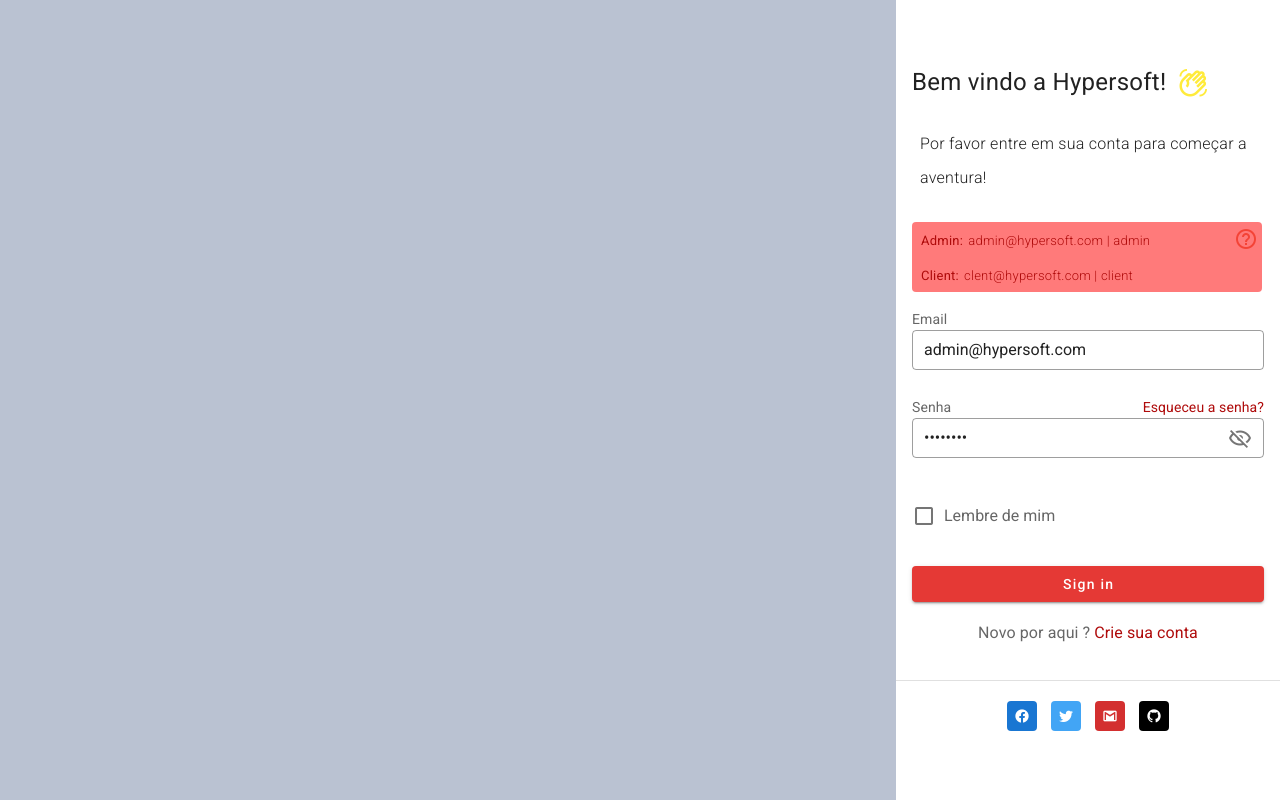
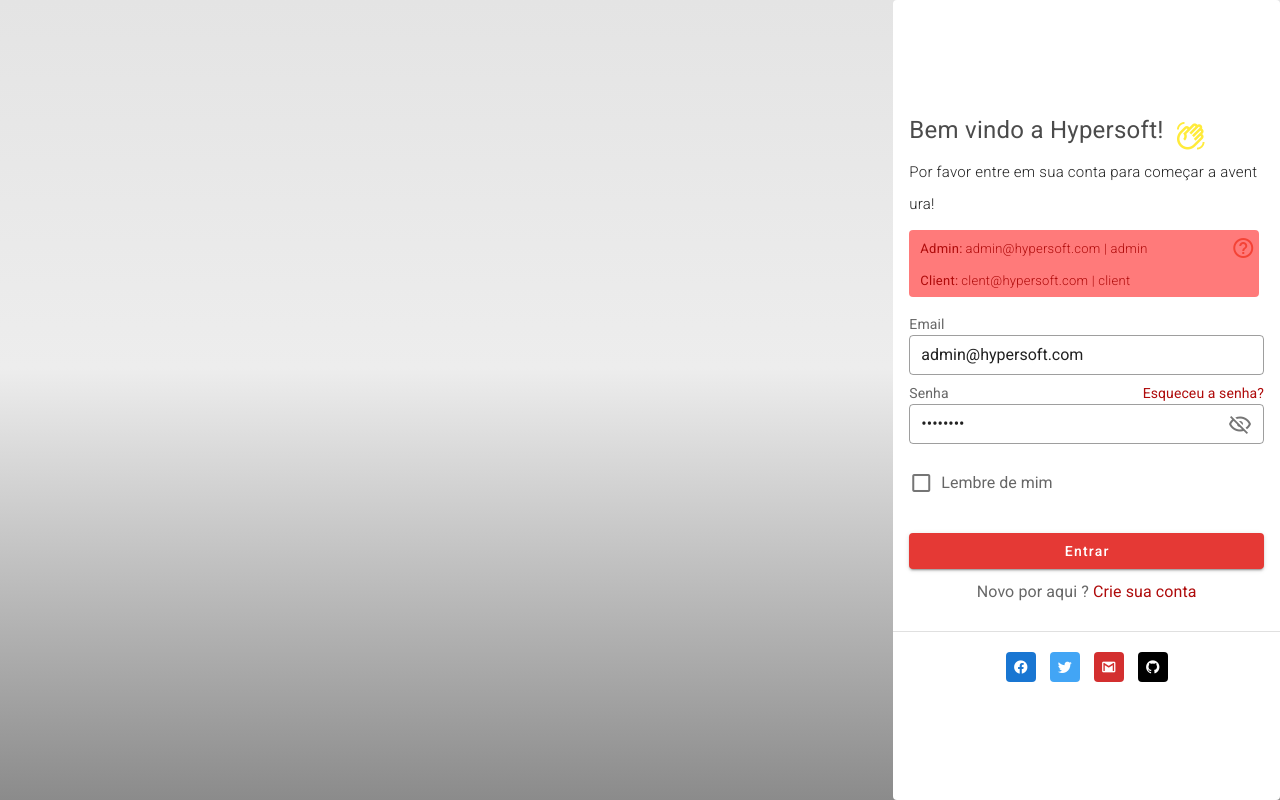
Before and after one commit to heitorgonc/HyperLogin, a Vue app: page / in a window 1280 px wide. Built offline with nearby package versions, Linux system fonts and the light colour scheme.

Commit message:
login page done

```diff
--- a/src/assets/css/style.css
+++ b/src/assets/css/style.css
@@ -1,4 +1,8 @@
 /*GLOBAL*/
+html { overflow-y: auto }
+
+
+/*LOGIN HOME*/
 .login-home{
     display: flex;
     height: 100vh;
@@ -7,7 +11,19 @@
     display: flex;
     flex-direction: row;
 }
-html { overflow-y: auto }
+.login-background-gradient{
+    background: rgb(228,228,228);
+    background: linear-gradient(180deg, rgba(228,228,228,1) 0%, rgba(237,237,237,1) 46%, rgba(139,139,139,1) 100%);
+}
+.login-logo{
+    width: 120px
+}
+.login-bar{
+    width: 120px;
+    height: 120px;
+}
+
+
 
 /*LOGIN BANNER*/
 .banner{
@@ -15,13 +31,9 @@
     align-items: center;
     justify-content: center;
     flex: 2;
-    background-color: #a4afc4c0;
-    height: 100%;
+    height: 100vh;
 }
-.banner-background-gradient{
-    background: rgb(12,75,61);
-    background: linear-gradient(0deg, rgba(12,75,61,1) 0%, rgba(9,179,177,1) 46%, rgba(40,117,116,1) 100%);
-}
+
 
 
 
@@ -37,10 +49,13 @@
 .form-title{
     font-size: 1.5rem;
     font-weight: 400;
+    color: rgba(0, 0, 0, 0.705);
+    margin-bottom: 10px;
 }
 .form-subtitle{
-    font-size: medium;
+    font-size: 15px;
     font-weight: 300;
+    margin-bottom: 10px;
 }
 .help{
     background-color: #ff000085;
@@ -53,8 +68,8 @@
     color: #af0b0b;
     font-size: small;
     font-weight: 400;
-    margin-left: 5px;
-    margin-right: 5px;
+    margin-left: 7px;
+    margin-right: 3px;
 }
 .help-text{
     color: #af0b0b;
@@ -62,8 +77,9 @@
     font-weight: 300;
     margin-right: 5px;
 }
-.login-tf{
+.login-textfield{
     text-decoration: none;
+    height: 47px;
 }
 .login-btn-text{
     color: #fff;
@@ -87,10 +103,23 @@
     .form-subtitle{
         font-size: 14px;
     }
+    .banner{
+        display: none;
+    }
+    .login-background-gradient{
+        background: #fff;
+        background-color: #fff;
+    }
+    .login-home{
+        flex-direction: column;
+    }
 }
 @media only screen and (max-width: 768px){
     .banner{
         display: none;
+    }
+    .login-logo{
+        width: 90px;
     }
 }
 @media only screen and (max-width: 425px){
@@ -100,11 +129,18 @@
     .form-subtitle{
         font-size: small;
     }
+    .login-logo{
+        width: 70px;
+    }
 }
 @media only screen and (max-width: 375px){
     .form{
         padding-left: 30px;
         padding-right: 30px;
+    }
+    .form-subtitle{
+        font-size: 12px;
+        padding-right: 28px;
     }
 }
 @media only screen and (max-width: 320px){
@@ -112,11 +148,15 @@
         padding-left: 15px;
         padding-right: 15px;
     }
+    .form-title{
+        margin-bottom: 2px;
+    }
     .form-title-icon{
         display: none;
     }
     .form-subtitle{
         font-size: 12px;
+        padding-right: 20px;
     }
     .help{
         max-width: 350px;
--- a/src/components/login/LoginBanner.vue
+++ b/src/components/login/LoginBanner.vue
@@ -1,16 +1,7 @@
 <template>
-    <v-layout column>
-        <v-app-bar class="pl-7 pt-3" max-height="70px" color="#a4afc4c0" flat>
-            <v-toolbar-title>
-                <router-link to="/">
-                    <v-img  src="../../assets/imgs/LOGO.png" max-width="100"></v-img>
-                </router-link>
-            </v-toolbar-title>
-        </v-app-bar>
-        <div class="banner">
-            <div class="banner-img">
-                <v-img src="../../assets/imgs/BANNER.png"></v-img>
-            </div>
+    <div class="banner">
+        <div class="banner-img">
+            <v-img src="../../assets/imgs/BANNER.png"></v-img>
         </div>
-    </v-layout>
+    </div>
 </template>
--- a/src/components/login/LoginForm.vue
+++ b/src/components/login/LoginForm.vue
@@ -1,8 +1,8 @@
 <template>
     <div class="form">
-        <v-card flat tile>
+        <v-card flat tile color="transparent">
             <v-card-title>
-                <v-layout align-content-end column>
+                <v-layout align-content-start column>
                     <v-layout align-center>
                         <span class="form-title">Bem vindo a Hypersoft!</span>
                         <div class="form-title-icon">
@@ -10,19 +10,17 @@
                             color="yellow">mdi-hand-wave-outline</v-icon>
                         </div>
                     </v-layout>
-                    <v-layout class="mb-5 mt-5">
-                        <div class="pa-2">
-                            <span class="form-subtitle">Por favor entre em sua conta para começar a aventura!</span>
-                        </div>
-                    </v-layout>
+                    <div class="form-subtitle">
+                        <span>Por favor entre em sua conta para começar a aventura!</span>
+                    </div>
                     <div class="help">
-                        <v-layout  column>
+                        <v-layout column>
                             <v-layout justify-space-between>
                                 <span><span class="help-label">Admin:</span><span class="help-text">admin@hypersoft.com | admin</span></span>
                                 <v-icon icon="mdi-help-circle-outline" color="red">mdi-help-circle-outline</v-icon>
                             </v-layout>
                             <v-layout>
-                                <span><span class="help-label">Client:</span><span class="help-text">clent@hypersoft.com | client</span></span>
+                                <span class="help-label">Client:</span><span class="help-text">clent@hypersoft.com | client</span>
                             </v-layout>
                         </v-layout>
                     </div>
@@ -32,32 +30,32 @@
                 <v-form>
                     <v-container fluid>
                         <v-row>
-                            <span>Email</span>
+                            <span class="form-label">Email</span>
                         </v-row>
                         <v-row>
-                            <v-text-field outlined type="email" class="login-tf" color="red darken-3" dense placeholder="exemplo@hypersoft.com.br"
+                            <v-text-field outlined type="email" class="login-textfield" color="red darken-3" dense placeholder="exemplo@hypersoft.com.br"
                             v-model="email" single-line :rules="[rules.emailRequired, rules.emailValid]" spellcheck="false"></v-text-field>
                         </v-row>
                         <v-row>
                             <v-layout justify-space-between>
-                                <span>Senha</span> <span class="link">Esqueceu a senha?</span>
+                                <span class="form-label">Senha</span> <span class="link">Esqueceu a senha?</span>
                             </v-layout>
                         </v-row>
                         <v-row>
-                            <v-text-field class="login-tf" outlined color="red darken-3" dense placeholder="senha" @click:append="show = !show"
+                            <v-text-field class="login-textfield" outlined color="red darken-3" dense placeholder="senha" @click:append="show = !show"
                             v-model="password" :append-icon="show ? 'mdi-eye-outline' : 'mdi-eye-off-outline'" :type="show ? 'text' : 'password'"
-                            :rules="[rules.passwordRequired]"></v-text-field>
+                            :rules="[rules.passwordRequired, rules.passwordShort]"></v-text-field>
                         </v-row>
                         <v-row>
                             <v-checkbox label="Lembre de mim" color="red darken-2"></v-checkbox>
                         </v-row>
                         <v-row>
-                            <v-btn block color="red darken-1" class="mt-4" :disabled=" noEmail || noPassword">
-                                <span class="login-btn-text">Sign in</span>
+                            <v-btn block color="red darken-1" class="mt-4" :disabled=" noEmail || noPassword || !validEmail(email) || shortPassword">
+                                <span class="login-btn-text">Entrar</span>
                             </v-btn>
                         </v-row>
                         <v-row>
-                            <v-layout justify-center class="pt-5 pb-5">
+                            <v-layout justify-center class="pt-3 pb-3">
                                 <span class="login-subtext mr-1">Novo por aqui ?</span>
                                 <router-link class="login-subtext link" to="/register">Crie sua conta</router-link>
                             </v-layout>
@@ -97,13 +95,14 @@
             show: false,
             rules: {
                 passwordRequired: value => !!value || 'A senha é obrigatória',
+                passwordShort: value => value.length >= 6 || 'A senha é muito curta',
                 emailRequired: value => !!value || 'O email é obrigatório',
                 emailValid: value => this.validEmail(value) || 'O email não é válido'
             }
         }
     },
     methods:{
-        validEmail(email) {
+        validEmail(email){
             var re = /^(([^<>()[\]\\.,;:\s@"]+(\.[^<>()[\]\\.,;:\s@"]+)*)|(".+"))@((\[[0-9]{1,3}\.[0-9]{1,3}\.[0-9]{1,3}\.[0-9]{1,3}\])|(([a-zA-Z\-0-9]+\.)+[a-zA-Z]{3,}))$/;
             return re.test(email);
         }
@@ -114,6 +113,9 @@
         },
         noPassword(){
             return this.password.length == 0
+        },
+        shortPassword(){
+            return this.password.length < 6
         }
     }
 }
--- a/src/components/login/LoginHome.vue
+++ b/src/components/login/LoginHome.vue
@@ -1,6 +1,13 @@
 <template>
-    <div class="login-home">
-        <router-view name="banner"></router-view>
-        <router-view name="form"></router-view>
+    <div class="login-home login-background-gradient">
+        <v-app-bar flat color="transparent" max-width="120" max-height="27" >
+            <router-link to="/">
+                <v-img src="../../assets/imgs/LOGO.png" class="login-logo"></v-img>
+            </router-link>
+        </v-app-bar>
+        <v-container fluid class="login-main pa-0 ma-0">
+            <router-view name="banner"></router-view>
+            <router-view name="form"></router-view>
+        </v-container>
     </div>
 </template>
```
Also changed, not shown: src/App.vue (+3 -11 lines).
